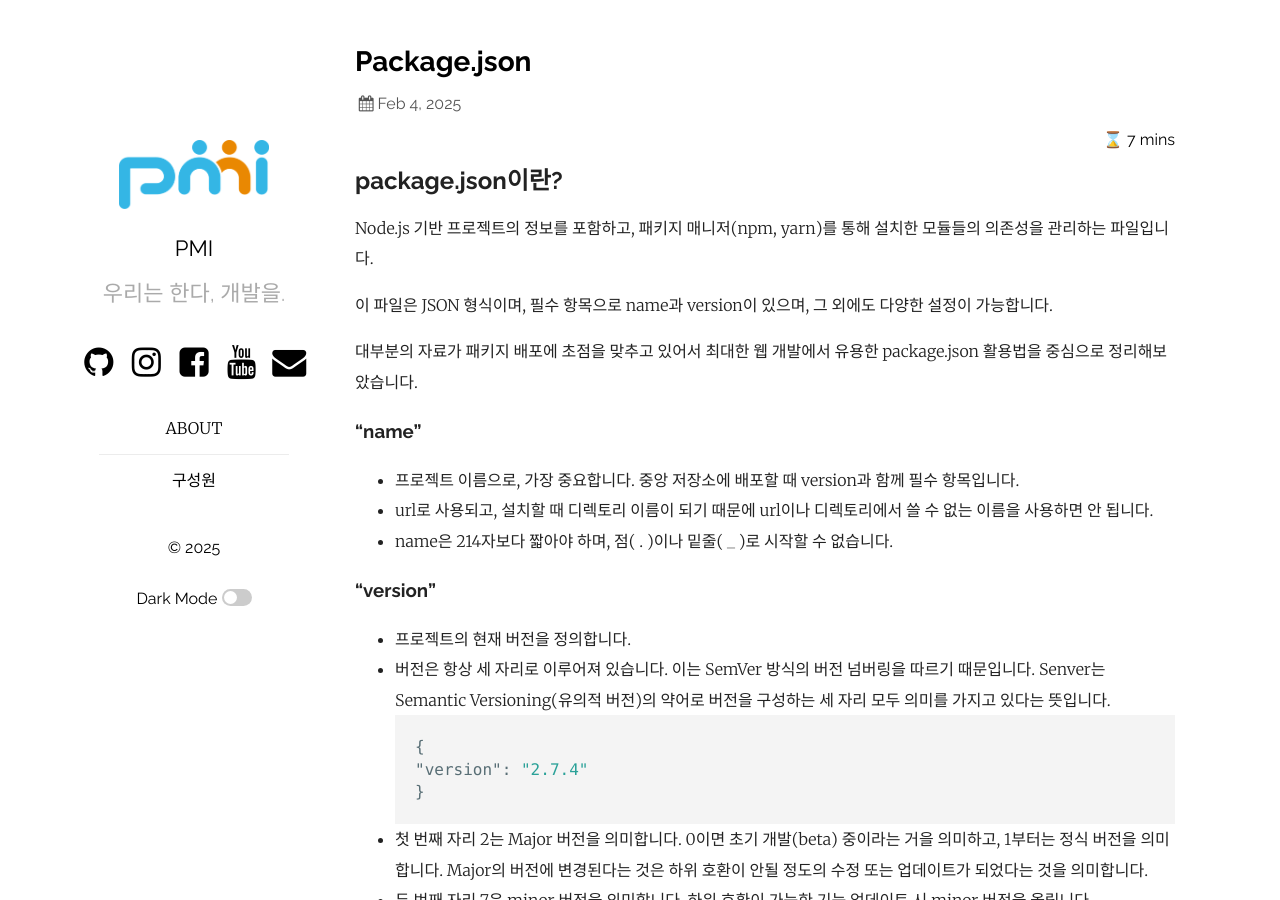
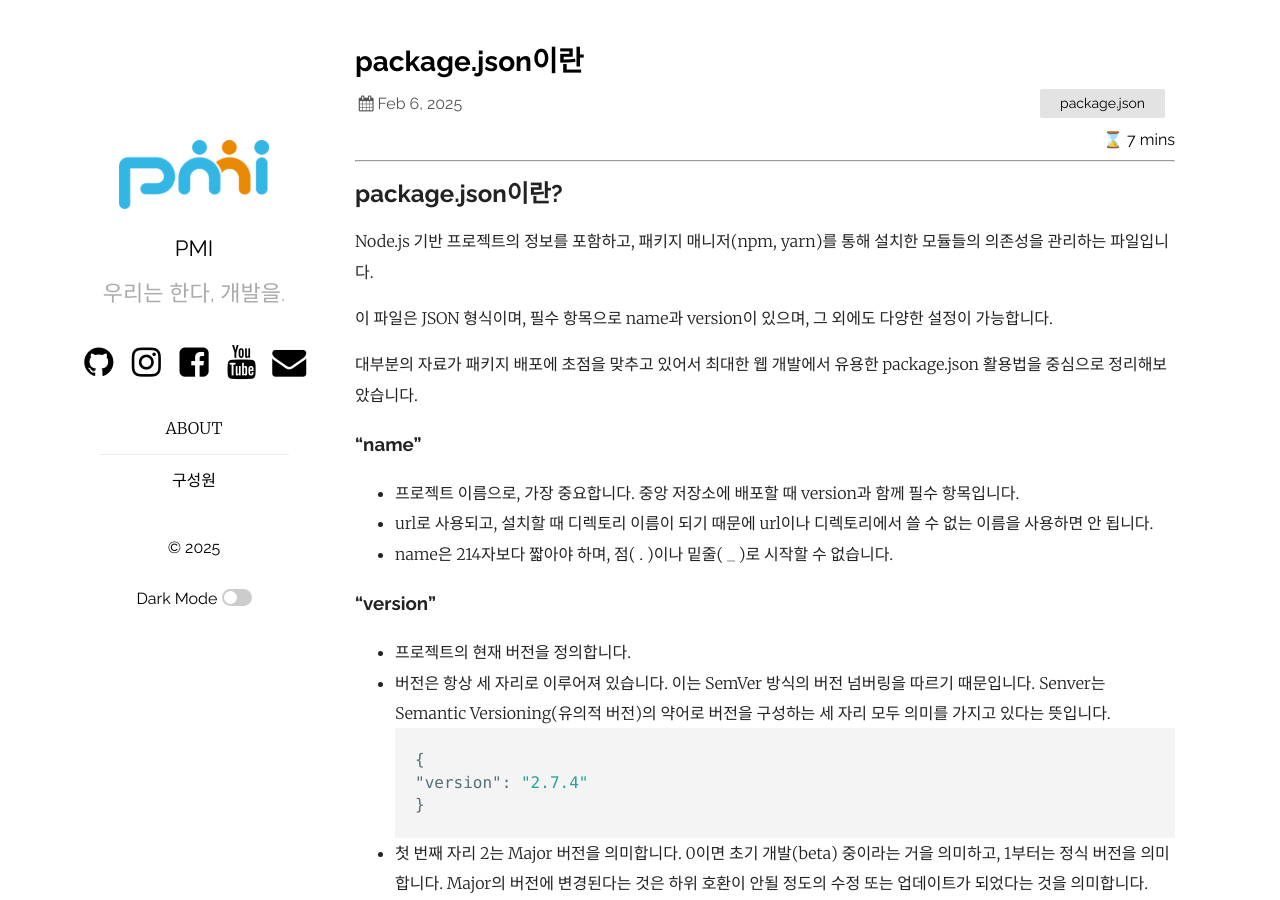
Before and after one commit to pmirnc-dev/pmirnc-dev.github.io, a Jekyll site: the page built from _posts/2025-02-04-Package.json.md, in a window 1280 px wide and 900 px high. Built offline with Jekyll 4.4.1, drawn with Linux system fonts in a browser that asks for light colours; our own code applies the rules of GitHub Pages for plain Markdown files; comment, search, counter and statistics services are not loaded; some of the changed text lies outside the part shown.

Commit message:
fix(post): package.json 포스팅 수정

```diff
--- a/_posts/2025-02-04-Package.json.md
+++ b/_posts/2025-02-04-Package.json.md
@@ -1,3 +1,14 @@
+---
+layout: post
+title: "package.json이란"
+date: 2025-02-06 12:00:00 +0900
+author: skan
+categories: package.json
+published: true
+---
+
+<hr/>
+
 ## package.json이란?
 Node.js 기반 프로젝트의 정보를 포함하고, 패키지 매니저(npm, yarn)를 통해 설치한 모듈들의 의존성을 관리하는 파일입니다.
 
```
